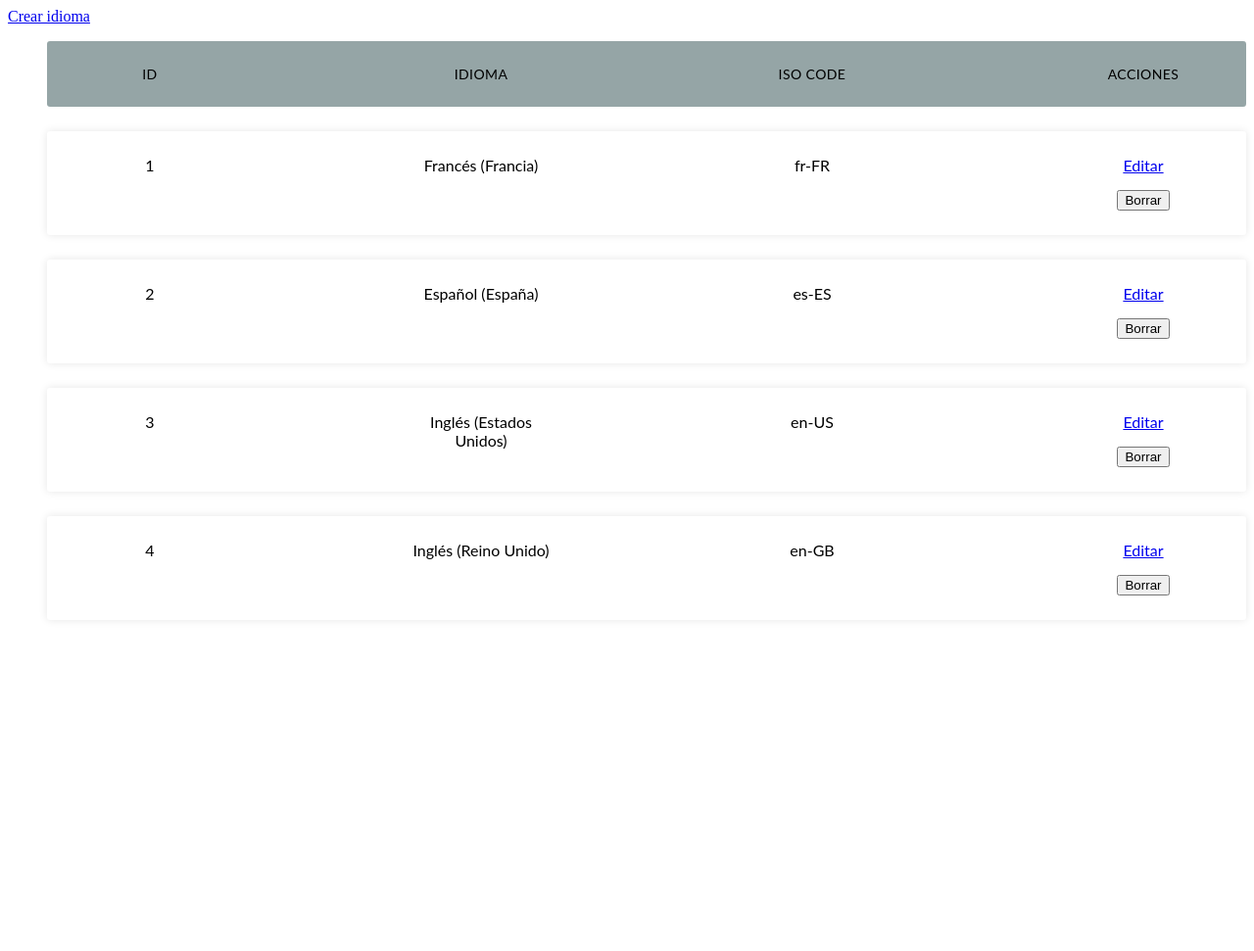
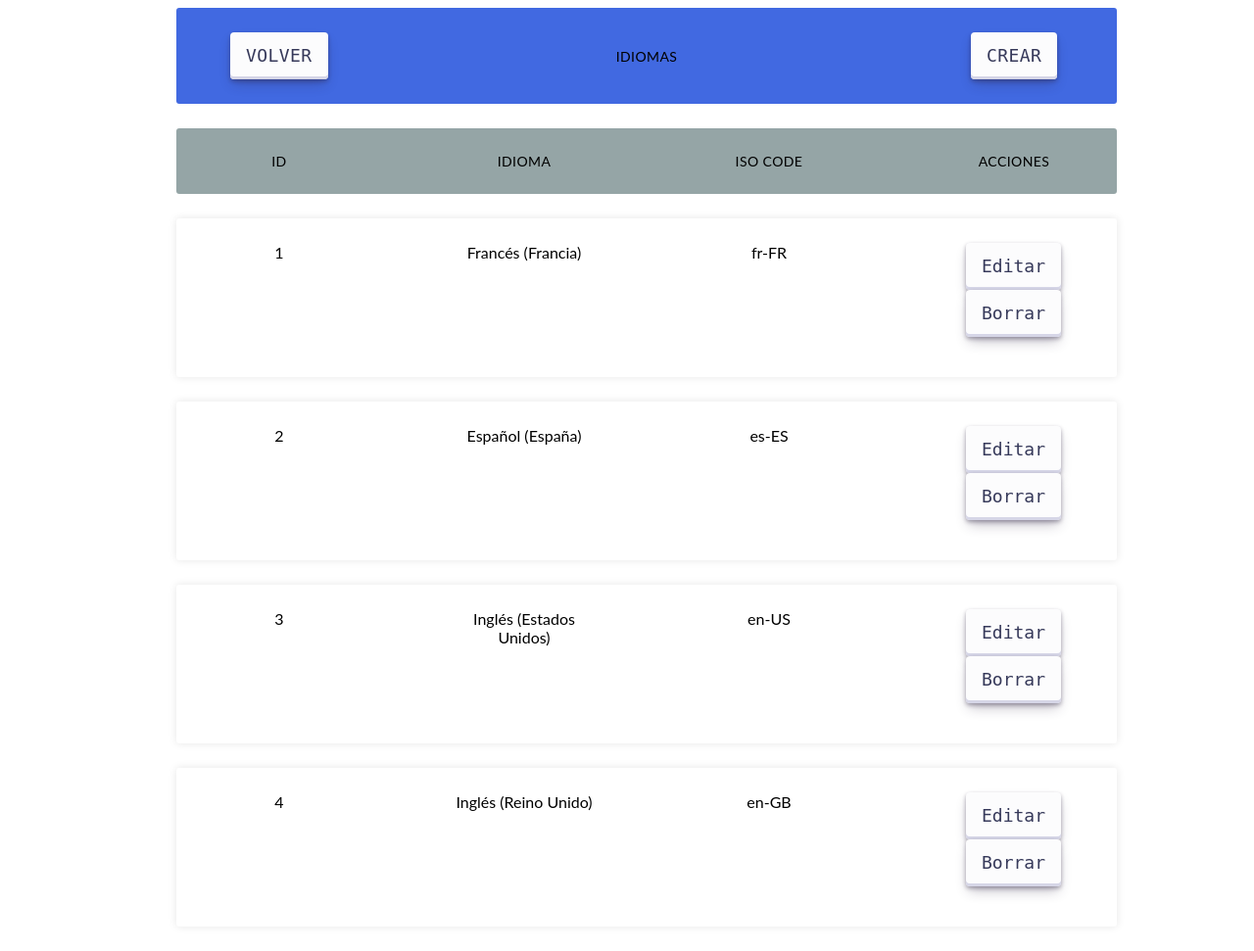
Before and after one commit to Master-VIU/MASW04_actividad_1, a PHP site: page /views/idioma/index.php in a window 1280 px wide. Shown: the whole page at 98% size. Before the commit the page ends 608 px from the top, so only its background shows below. Run offline with PHP 8.4, Linux system fonts and the light colour scheme; data comes from the database, SQL or seed files in the repository.

Commit message:
css styles are added

```diff
--- a/views/idioma/index.php
+++ b/views/idioma/index.php
@@ -1,16 +1,23 @@
 <div>
 <link rel="stylesheet" href="../styles/main.css" type="text/css">
-            <div>
-                <a class="btn btn-primary" href="new.php">Crear idioma</a>
-            </div>
     <?php
         include $_SERVER['DOCUMENT_ROOT'].'/MASW04_actividad_1/controllers/IdiomaController.php';
-        $listaIdiomas = listarIdiomas();
-        if (count($listaIdiomas) > 0)
-        {
     ?>
-            <table class="table_container">
+        <div class="table_container">
                 <ul class="items_table">
+                    <li class="table-title">
+                        <div class="item_column">
+                            <a class="btn btn-success" href="../">
+                                Volver
+                            </a>
+                        </div>
+                        <div class="item_column">IDIOMAS</div>
+                        <div class="item_column">
+                            <a class="btn btn-success" href="new.php">
+                                Crear
+                            </a>
+                        </div>
+                    </li>
                     <li class="table-header">
                         <div class="item_column">Id</div>
                         <div class="item_column">Idioma</div>
@@ -18,11 +25,13 @@
                         <div class="item_column">Acciones</div>
                     </li>
     <?php
+        $listaIdiomas = listarIdiomas();
+        if (count($listaIdiomas) > 0)
+        {
                 foreach($listaIdiomas as $idioma)
                     {
                 ?>
                 <li class="table-row">
-
                         <div class="item_column" data-label="Id"><?php echo $idioma->getId(); ?></div>
                         <div class="item_column" data-label="Nombre"><?php echo $idioma->getNombre(); ?></div>
                         <div class="item_column" data-label="Iso"><?php echo $idioma->getIsoCode(); ?></div>
@@ -37,12 +46,12 @@
                                     </form>
                                  </div>
                             </div>
-
                         </li>
                     <?php
                     }
                 ?>
-            </table>
+            </ul>
+         </div>
     <?php
         }
         else
```
Lines whose indentation alone changed are shown as unchanged.
